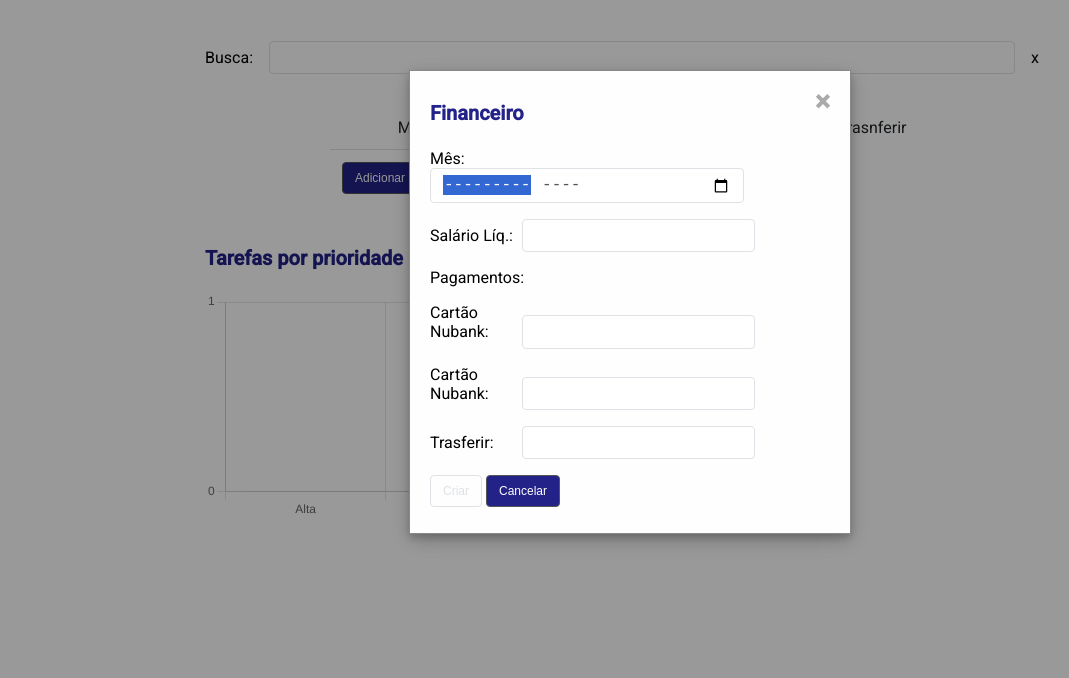
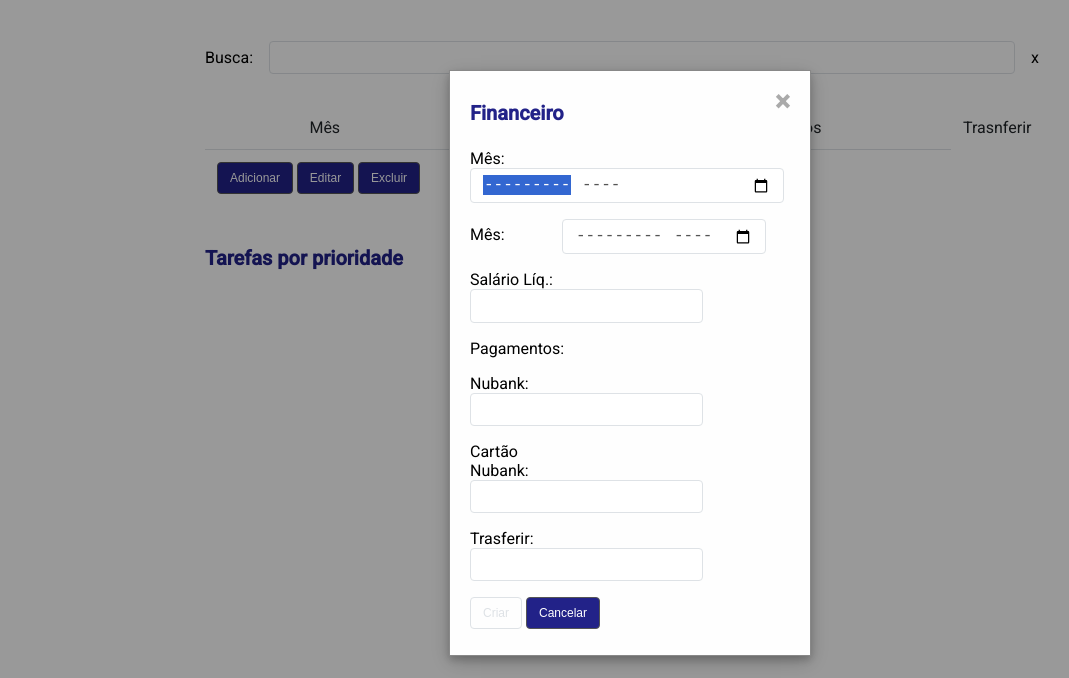
Before and after one commit to SocratisGomes/gestao-pessoal, a plain HTML site: page financeiro/financeiro.html in a window 1280 px wide. Both pictures are taken after a click on the button "Adicionar". Shown: the part 122-800 px from the top of the page, without its empty margins (10-1079 px from the left). Drawn offline with nearby package versions, Linux system fonts and the light colour scheme.

Commit message:
atualizaçao

```diff
--- a/financeiro/estilos.css
+++ b/financeiro/estilos.css
@@ -30,7 +30,7 @@ h3 {
 }
 
 table {
-  width: 50%;
+  width: 100%;
   font-family: "Roboto", "Arial", sans-serif;
   color: #212529;
   border-collapse: collapse;
--- a/financeiro/financeiro.html
+++ b/financeiro/financeiro.html
@@ -57,12 +57,17 @@
         <input type="hidden" id="campoID">
       </p>
       <p>
+        <label for="campoData">Mês: </label>
+        <input type="month" id="campoData">
+        <input type="hidden" id="campoID">
+      </p>
+      <p>
         <label for="campoData">Salário Líq.: </label>
         <input type="text" id="campoData">
       </p>
       <p>
         <p for="campoData">Pagamentos: </p>
-        <label for="campoData">Cartão Nubank: </label>
+        <label for="campoData">Nubank: </label>
         <input type="text" id="campoData">
       </p>
       <label for="campoData">Cartão Nubank: </label>
--- a/financeiro/tarefas.css
+++ b/financeiro/tarefas.css
@@ -53,3 +53,15 @@ table {
     margin-top: 2em;
     margin-bottom: 0;
   }
+  .corpoModal {
+    background-color: #fefefe;
+    margin: 15% auto;
+    padding: 10px 20px;
+    border: 1px solid #888;
+    width: 20rem;
+    min-width: 20rem;
+
+    box-shadow: 0 4px 8px 0 rgba(0,0,0,0.2),0 6px 20px 0 rgba(0,0,0,0.19);
+    animation-name: animacao;
+    animation-duration: 1s
+  }
--- a/financeiro/tarefasExemplo.js
+++ b/financeiro/tarefasExemplo.js
@@ -1,27 +1,27 @@
 /// Cria o gráfico de tarefas por prioridade
-let dadosGrafico = [0, 0, 0];
-let seriesGrafico = {
-  labels: ["Alta", "Média", "Baixa"],
-  datasets: [
-    {
-      label: "Tarefas",
-      data: dadosGrafico,
-      borderWidth: 1,
-    },
-  ],
-};
-let chart = new Chart(grafico, {
-  type: "bar",
-  data: seriesGrafico,
-  options: {
-    y: {
-      beginAtZero: true,
-      ticks: {
-        stepSize: 1,
-      },
-    },
-  },
-});
+// let dadosGrafico = [0, 0, 0];
+// let seriesGrafico = {
+//   labels: ["Alta", "Média", "Baixa"],
+//   datasets: [
+//     {
+//       label: "Tarefas",
+//       data: dadosGrafico,
+//       borderWidth: 1,
+//     },
+//   ],
+// };
+// let chart = new Chart(grafico, {
+//   type: "bar",
+//   data: seriesGrafico,
+//   options: {
+//     y: {
+//       beginAtZero: true,
+//       ticks: {
+//         stepSize: 1,
+//       },
+//     },
+//   },
+// });
 
 //Inicia o banco de tarefas existentes no LocalStorage
 function IniciaBanco(){
@@ -97,10 +97,10 @@ function mostraTabela() {
   btExcluir.disabled = true;
 
   // atualiza gráfico de tarefas por prioridade
-  dadosGrafico = [0, 0, 0];
-  dados.forEach((t) => dadosGrafico[t.prioridade - 1]++);
-  chart.data.datasets[0].data = dadosGrafico;
-  chart.update();
+  // dadosGrafico = [0, 0, 0];
+  // dados.forEach((t) => dadosGrafico[t.prioridade - 1]++);
+  // chart.data.datasets[0].data = dadosGrafico;
+  // chart.update();
 }
 
 // Mostra a janela modal para criação de nova tarefa
--- a/tarefas/estilos.css
+++ b/tarefas/estilos.css
@@ -134,8 +134,8 @@ input:focus {
   margin: 15% auto;
   padding: 10px 20px;
   border: 1px solid #888;
-  width: 25rem;
-  min-width: 25rem;
+  width: 20rem;
+  min-width: 20rem;
 
   box-shadow: 0 4px 8px 0 rgba(0,0,0,0.2),0 6px 20px 0 rgba(0,0,0,0.19);
   animation-name: animacao;
```
Also changed, not shown: 404.html (deleted, +0 -40 lines), home/home.css (+10 -4 lines), home/home.html (+20 -8 lines), home/home.js (+1 -25 lines), index.html (+1 -1 lines).
